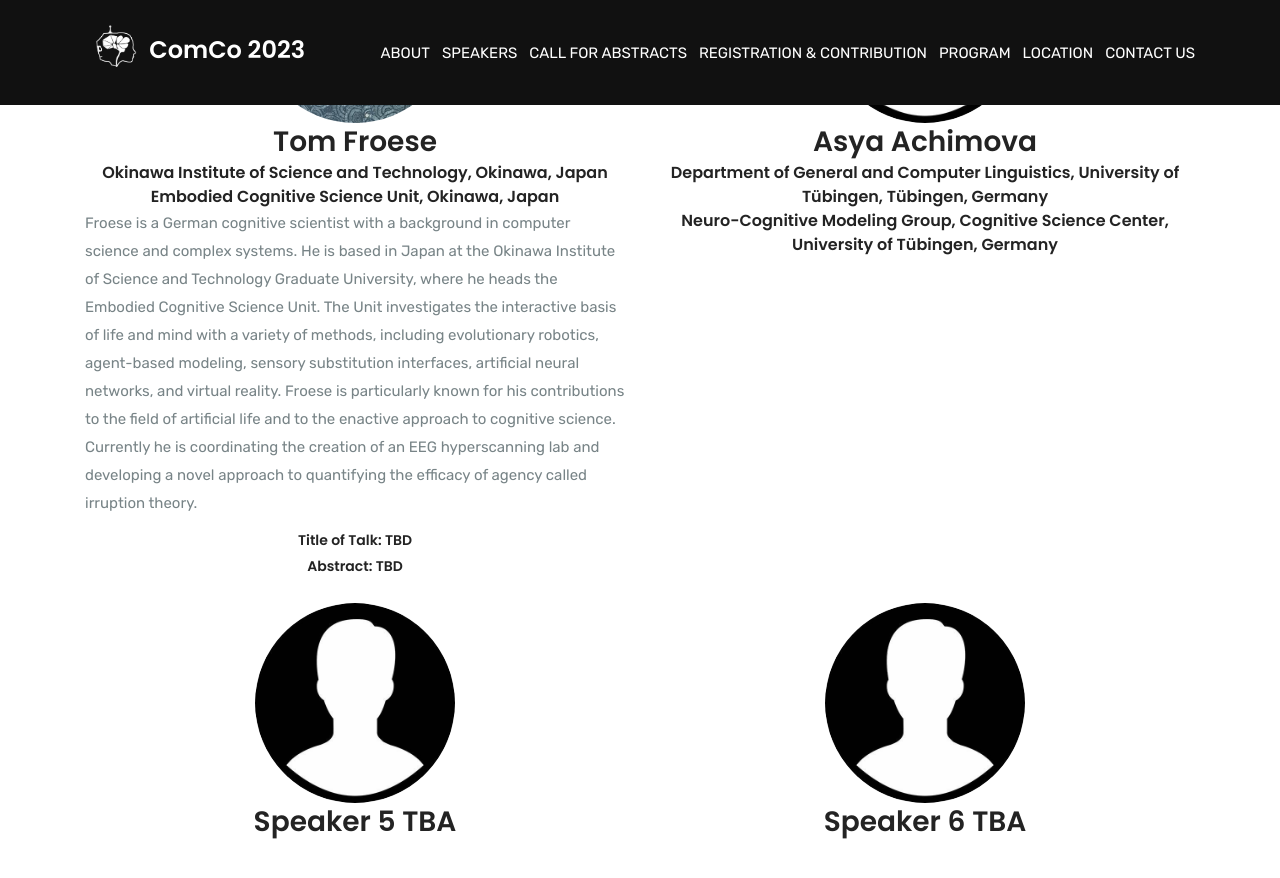
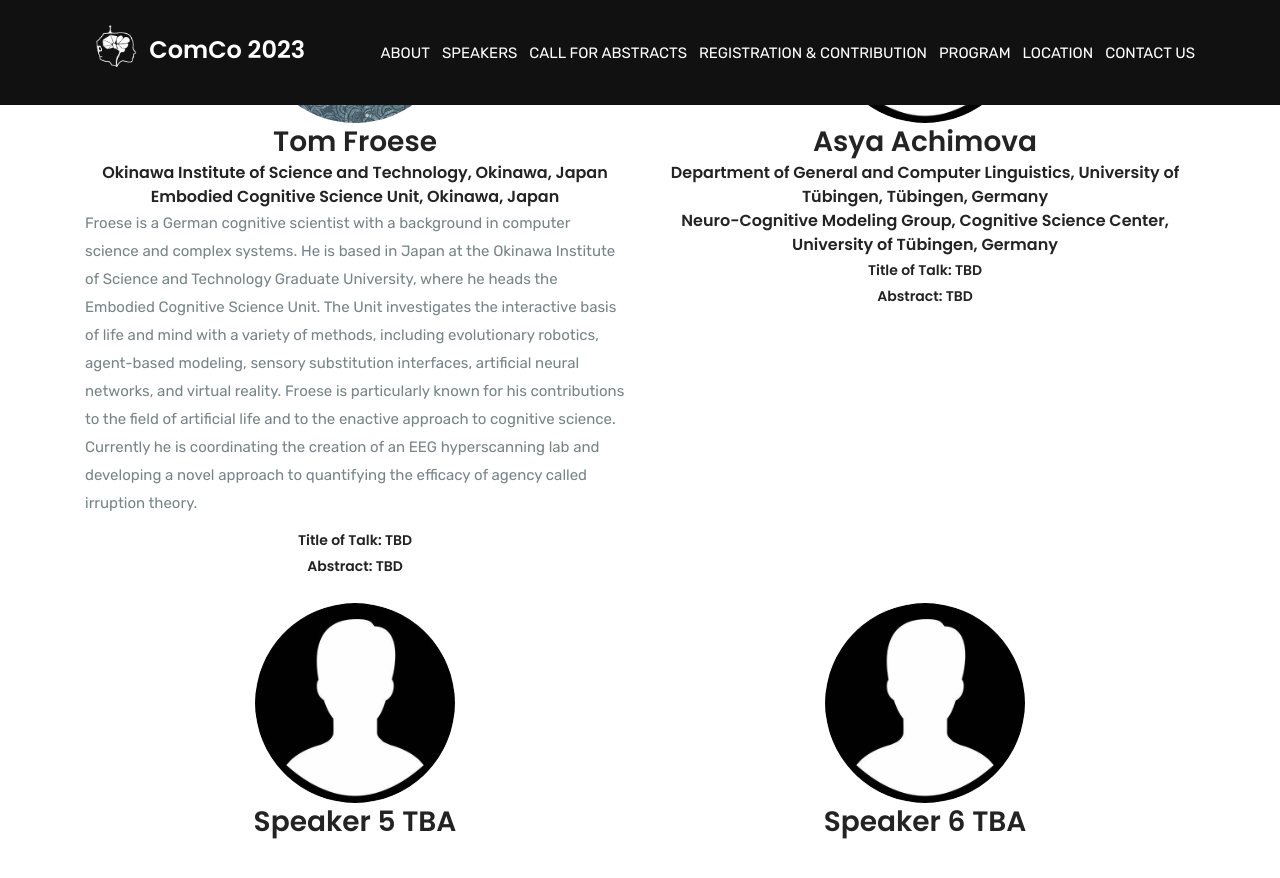
Before and after one commit to comco23/comco23.github.io, a Jekyll site: the page built from speakers.html, in a window 1280 px wide and 900 px high, scrolled down 1510 px. Shown: the top 878 px of the window. Built offline with Jekyll 4.4.1, drawn with Linux system fonts in a browser that asks for light colours.

Commit message:
made changes to speakers

```diff
--- a/speakers.html
+++ b/speakers.html
@@ -110,6 +110,8 @@ permalink: /keynote
 					<h3>Asya Achimova</h3>
 					<h5>Department of General and Computer Linguistics, University of Tübingen, Tübingen, Germany</h5>
 					<h5>Neuro-Cognitive Modeling Group, Cognitive Science Center, University of Tübingen, Germany</h5>
+					<h6>Title of Talk: TBD </h6>
+					<h6>Abstract: TBD </h6>
 				</div>
 			</div>
 
```
